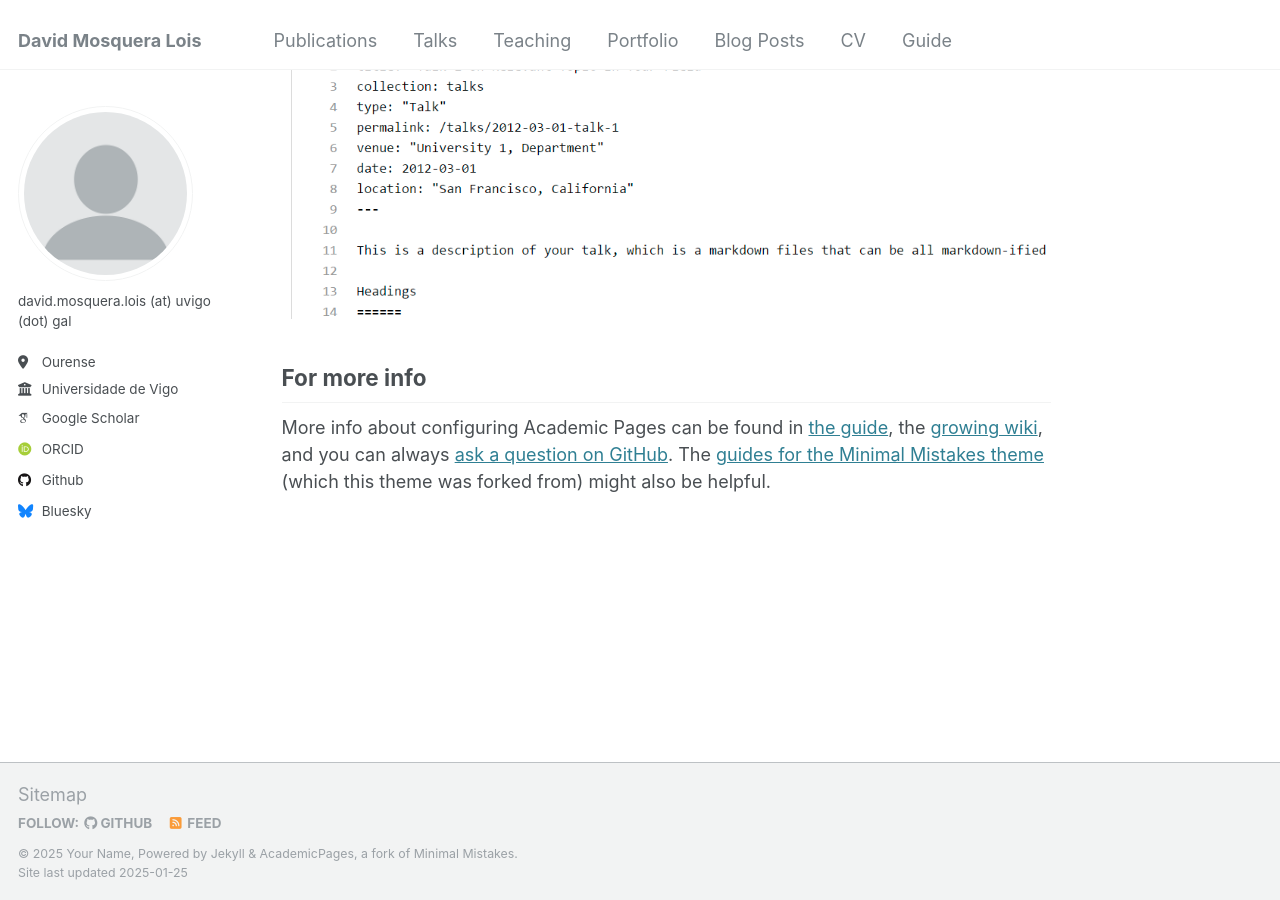
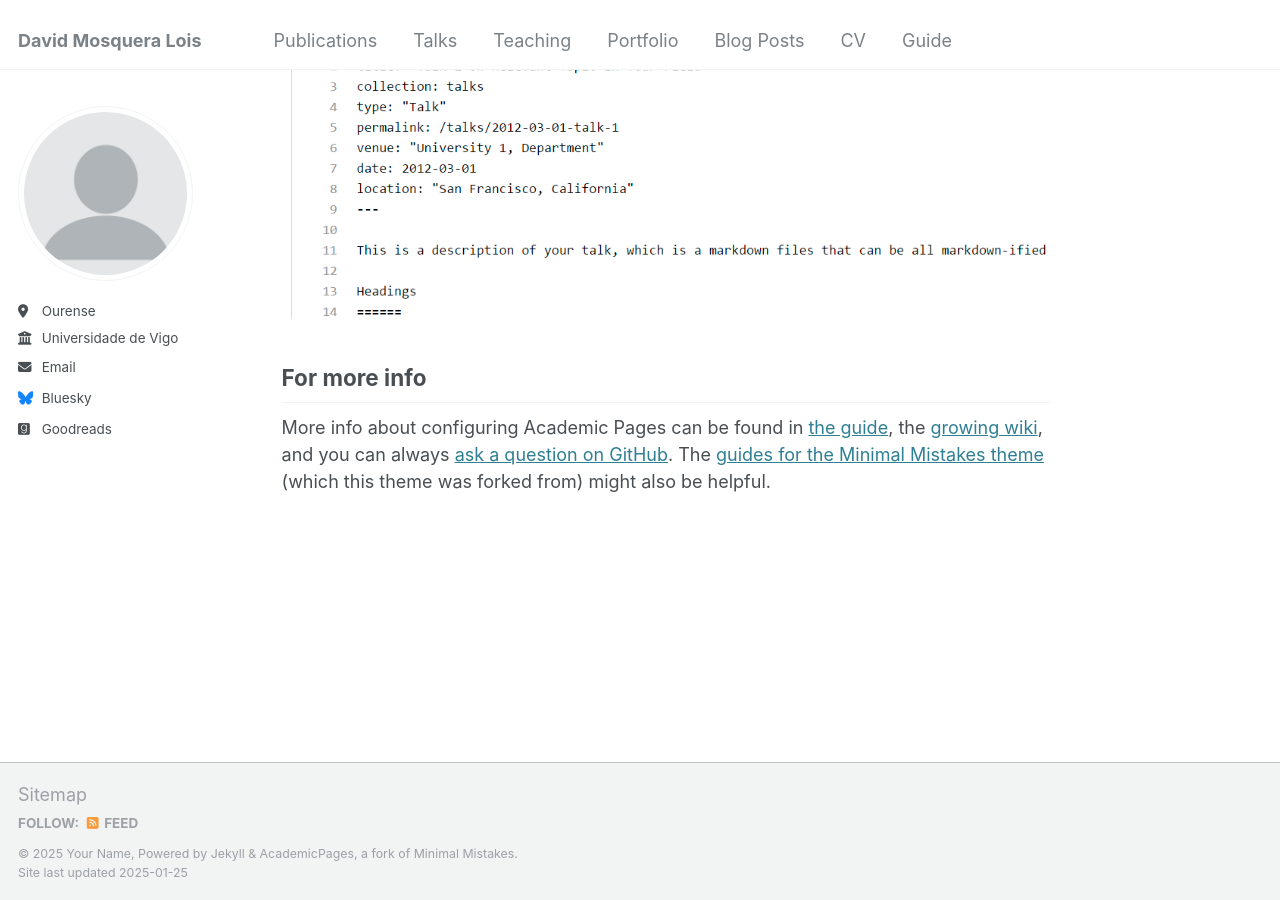
Before and after one commit to dmosqueralois/dmosqueralois.github.io, a Jekyll site: the page built from _pages/about.md, in a window 1280 px wide and 900 px high, scrolled down 2643 px. Built offline with Jekyll 4.4.1, drawn with Linux system fonts in a browser that asks for light colours; some web fonts are replaced.

Commit message:
Update _config.yml

```diff
--- a/_config.yml
+++ b/_config.yml
@@ -24,17 +24,17 @@ author:
   avatar           : "profile.png"
   name             : # "David Mosquera Lois"
   pronouns         : # example: "she/her"
-  bio              :  "david.mosquera.lois (at) uvigo (dot) gal"
+  bio              :  ""
   location         : "Ourense"
   employer         : "Universidade de Vigo"
   uri              : # URL
-  email            : #"david.mosquera.lois (at) uvigo (dot) gal"
+  email            : "david.mosquera.lois@uvigo.gal"
 
   # Academic websites
   arxiv            : # URL - Update with the correct link to your profile
-  googlescholar    : "https://scholar.google.com/citations?user=PS_CX0AAAAAJ"
+  googlescholar    : #"https://scholar.google.com/citations?user=PS_CX0AAAAAJ"
   impactstory      : # URL
-  orcid            : "https://orcid.org/0000-0001-7648-3393"
+  orcid            : #"https://orcid.org/0000-0001-7648-3393"
   semantic         : # URL
   pubmed           : # "https://www.ncbi.nlm.nih.gov/pubmed/?term=john+snow"
   researchgate     : # URL
@@ -44,16 +44,16 @@ author:
   bitbucket        : # Username - Update with your username on the site
   codepen          : # Username
   dribbble         : # Username
-  github           : "academicpages"
+  github           : #"academicpages"
   kaggle           : # Username
   stackoverflow    : # User number or user number and name (i.e., use "1" or "1/jeff-atwood")
 
   # Social media
-  bluesky          : "bsky.app" # Replace this with you Bluesky username
+  bluesky          : "davidmosqueralois.bsky.social" # Replace this with you Bluesky username
   facebook         : # Username
   flickr           : # Username
   foursquare       : # Username
-  goodreads        : # Username
+  goodreads        :  Username
   google_plus      : # Username
   keybase          : # Username
   instagram        : # Username
```
